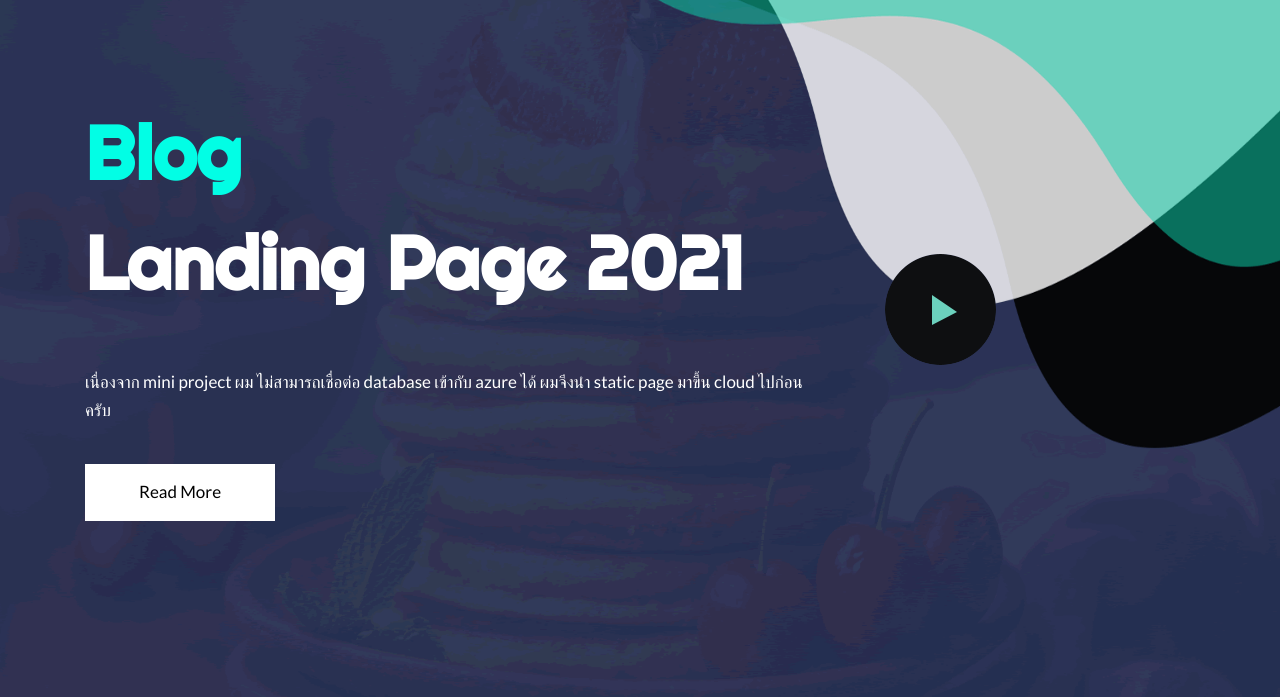
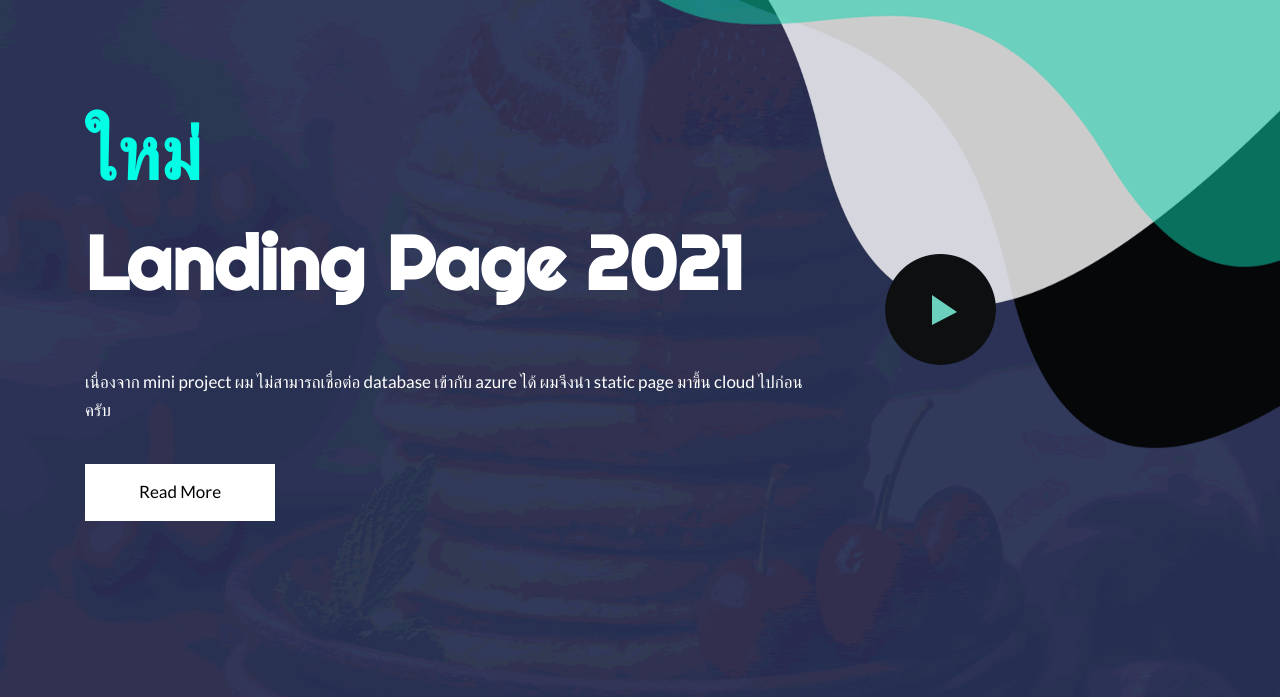
Before and after one commit to maipha1230/blogger-phathompong, a plain HTML site: page index.html in a window 1280 px wide. Shown: the part 103-800 px from the top of the page. Drawn offline with nearby package versions, Linux system fonts and the light colour scheme; files that its build step writes are made by us from their sources; files whose address does not match are found by name; a web font is replaced by a local one.

Commit message:
Update index.html

```diff
--- a/index.html
+++ b/index.html
@@ -85,7 +85,7 @@
                   <div class="row d_flex">
                      <div class=" col-xl-8 col-lg-8 col-md-8 col-12-9">
                         <div class="text-bg">
-                           <h1>Blog<br> <span class="white1">Landing Page 2021</span></h1>
+                           <h1>ใหม่<br> <span class="white1">Landing Page 2021</span></h1>
                            <p>เนื่องจาก mini project ผม ไม่สามารถเชื่อต่อ database เข้ากับ azure ได้ ผมจึงนำ static page มาขึ้น cloud ไปก่อนครับ</p>
                            <a href="#">Read More</a>
                         </div>
```
